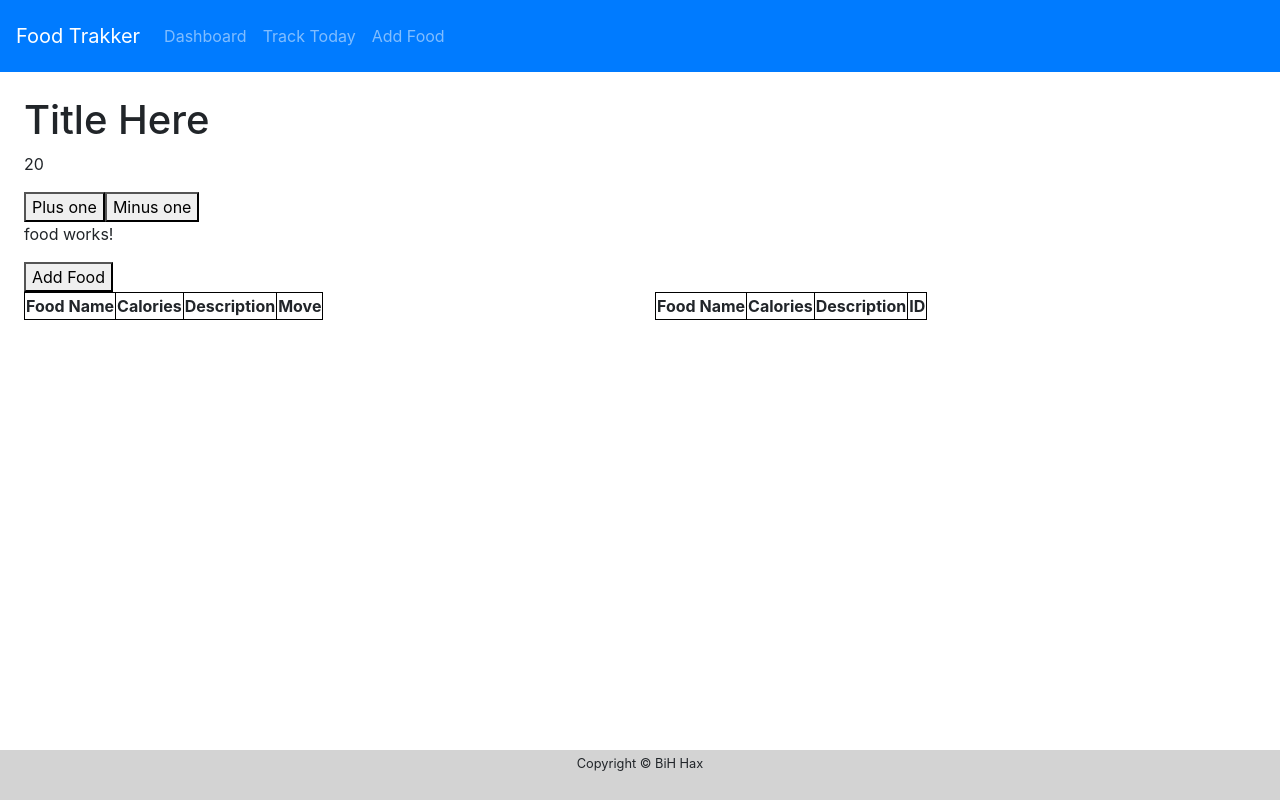
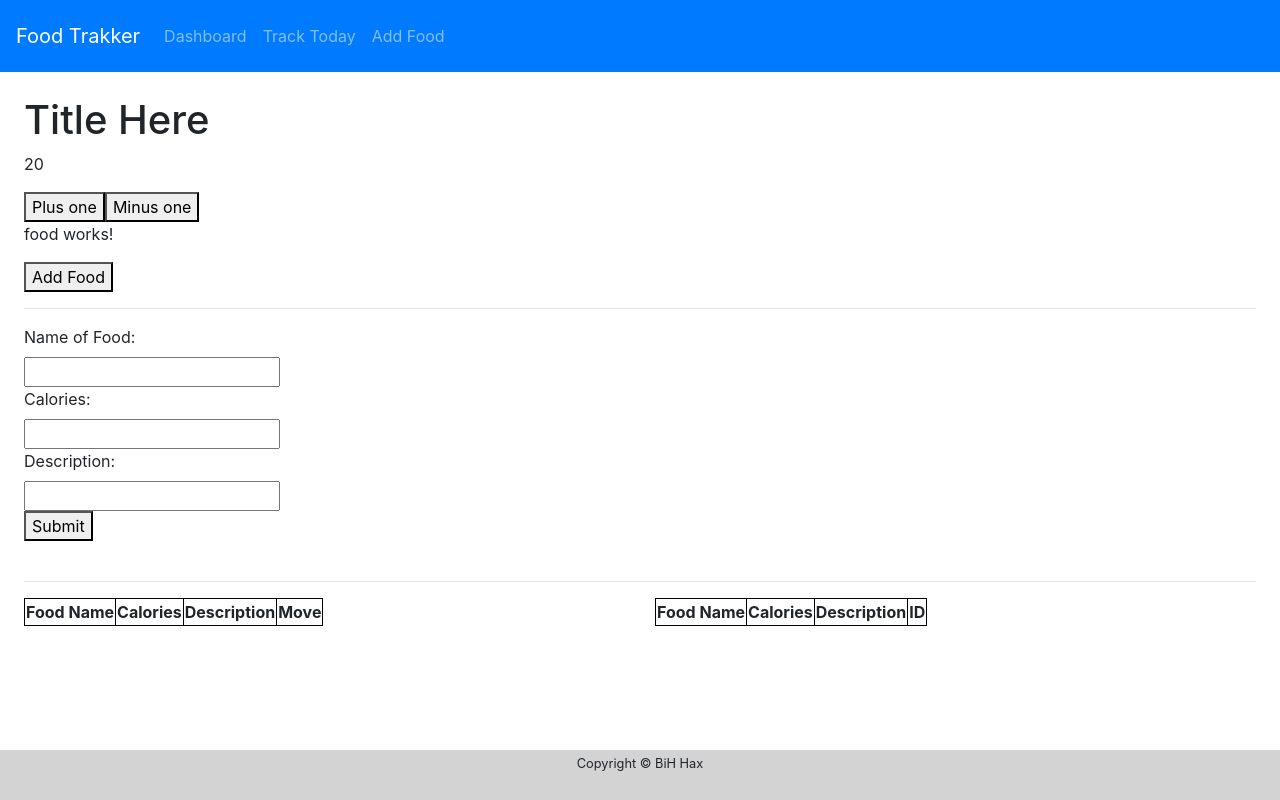
Before and after one commit to AdamMirza/FoodTracker, an Angular app in the folder my-app/: page / in a window 1280 px wide. Built offline with nearby package versions, Linux system fonts and the light colour scheme.

Commit message:
Added a form to add food

```diff
--- a/my-app/src/app/app.module.ts
+++ b/my-app/src/app/app.module.ts
@@ -8,6 +8,7 @@ import { HeroesComponent } from './heroes/heroes.component';
 import { FoodComponent } from './food/food.component';
 import { NavbarComponent } from './navbar/navbar.component';
 import { FooterComponent } from './footer/footer.component';
+import { FormsModule, ReactiveFormsModule } from '@angular/forms';
 
 @NgModule({
   declarations: [
@@ -20,7 +21,8 @@ import { FooterComponent } from './footer/footer.component';
   ],
   imports: [
     BrowserModule,
-    AppRoutingModule
+    AppRoutingModule,
+    FormsModule, ReactiveFormsModule
   ],
   providers: [],
   bootstrap: [AppComponent]
--- a/my-app/src/app/food/food.component.html
+++ b/my-app/src/app/food/food.component.html
@@ -5,8 +5,21 @@
     <p>{{count}}</p>
     <button (click)="plusOne()">Plus one</button>
 -->
+<hr>
+<form [formGroup]="foodForm" (ngSubmit)="addFoodToList(foodForm.value)">
+    <label for="name">Name of Food:</label><br>
+    <input type="text" id="name" name="name" formControlName="name"><br>
 
+    <label for="calories">Calories:</label><br>
+    <input type="number" id="calories" name="calories" formControlName="calories"><br>
+
+    <label for="description">Description:</label><br>
+    <input type="text" id="description" name="description" formControlName="description"><br>
+
+    <button class="button" type="submit">Submit</button>
+</form>
 <br>
+<hr>
 <div class="row">
     <div class="col-6">
         <table>
--- a/my-app/src/app/food/food.component.ts
+++ b/my-app/src/app/food/food.component.ts
@@ -1,5 +1,5 @@
 import { Component, OnInit } from '@angular/core';
-// import * as Collections from 'typescript-collections'; // this doesn't run for some reason
+import { FormBuilder, ReactiveFormsModule  } from '@angular/forms';
 
 @Component({
   selector: 'app-food',
@@ -12,8 +12,15 @@ export class FoodComponent implements OnInit {
   otherListOfFood: Food[] = [];
   globalID: number;
 
-  constructor() {
+  foodForm;
+
+  constructor(private formBuilder: FormBuilder) {
     this.globalID = 0;
+    this.foodForm = this.formBuilder.group({
+      name: '',
+      calories: '',
+      description: ''
+    });
   }
 
   ngOnInit() {
@@ -31,6 +38,12 @@ export class FoodComponent implements OnInit {
   moveFoodToOtherList(index: number) {
     let temp = this.otherListOfFood.splice(index, 1);
     this.listOfFood.push(temp[0]);
+  }
+
+  addFoodToList(foodData) {
+    console.log(foodData);
+    let temp = new Food(0, foodData.name, foodData.calories, foodData.description);
+    this.listOfFood.push(temp);
   }
 
 }
```
